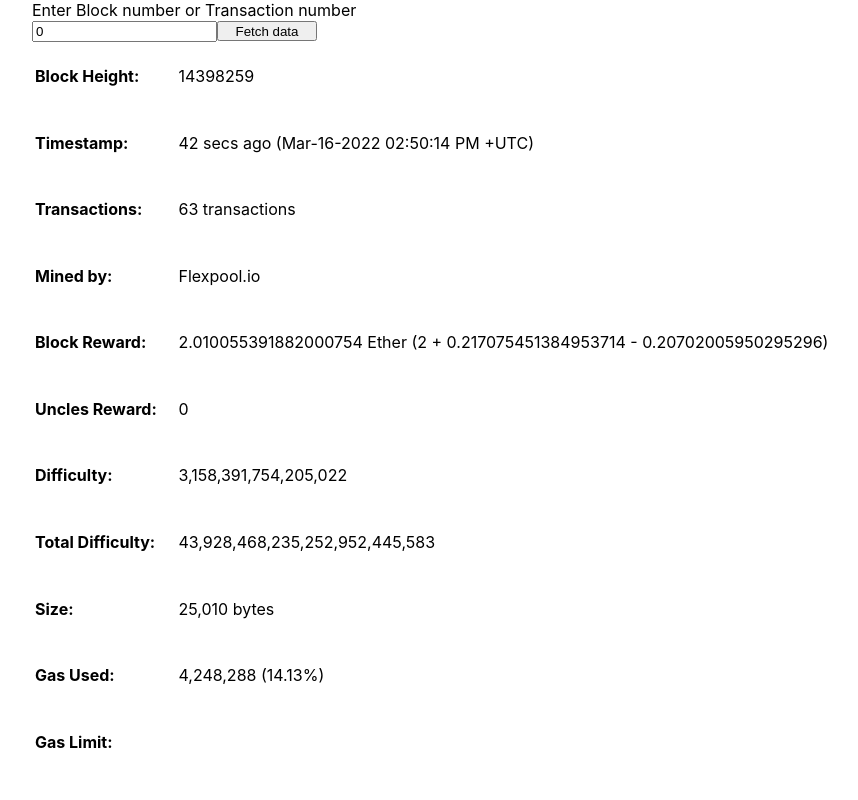
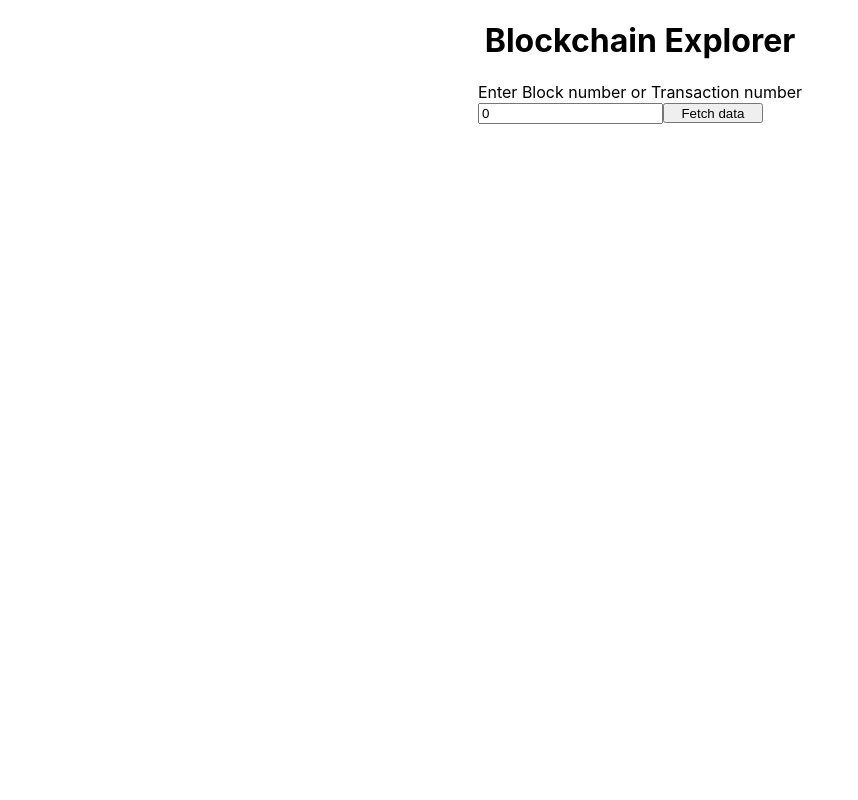
Before and after one commit to boilerblockchain/Explorer, a Next.js app: page / in a window 1280 px wide. Shown: the top 800 px of the page, without its empty margins (0-858 px from the left). Built offline with nearby package versions, Linux system fonts and the light colour scheme.

Commit message:
first style change- main page

```diff
--- a/pages/api/blockInfo.js
+++ b/pages/api/blockInfo.js
@@ -1,24 +1,31 @@
 import { ethers } from "ethers";
+import Table from "../../components/common/table";
 
 var provider = ethers.providers.getDefaultProvider();
 
-export default function handler(req, res) {
-  if (req.method === "GET") {
-    provider.getBlock().then((block) => {
-      res.status(200).json(block);
-    });
-  }
+// export default function handler(req, res) {
+//   if (req.method === "GET") {
+//     provider.getBlock().then((block) => {
+//       res.status(200).json(block);
+//     });
+//   }
 
   //   if (req.method === "POST") {
   //     const blockNo = req.body.blockNo;
   //     res.status(201).json(blockNo);
   //   }
+// }
+
+// function isBlock() {
+//   if (provider.getBlock == null) {
+//     return false;
+//   } else {
+//     return true;
+//   }
+// }
+
+export default function blockInfo() {
+  return (
+    <Table />
+  )
 }
-
-function isBlock() {
-  if (provider.getBlock == null) {
-    return false;
-  } else {
-    return true;
-  }
-}
--- a/pages/index.js
+++ b/pages/index.js
@@ -2,6 +2,7 @@ import { useState } from "react";
 import styles from "../styles/Home.module.css";
 import isBlock from "./api/blockInfo";
 import Table from "../components/common/Table";
+import Grid from '@mui/material/Grid';
 
 export default function Home() {
   if (isBlock) {
@@ -28,6 +29,11 @@ export default function Home() {
 
     return (
       <div className={styles.container}>
+        <Grid container direction="column" justifyContent="center" alignItems="center">
+          <Grid item>
+            <h1>Blockchain Explorer</h1>
+          </Grid>
+          <Grid item>
             <div>Enter Block number or Transaction number</div>
             <input value={blockNo} onChange={(e) => setBlockNo(e.target.value)} />
             <button
@@ -37,7 +43,11 @@ export default function Home() {
               Fetch data
             </button>
             <div>{blockInfo != null ? blockInfo.block : <></>}</div>
-        <Table />
+          </Grid>
+
+        </Grid>
+
+        {/* <Table />  */}
       </div>
     );
   }
--- a/styles/Home.module.css
+++ b/styles/Home.module.css
@@ -1,5 +1,6 @@
 .container {
   padding: 0 2rem;
+
 }
 
 .main {
```
Lines whose indentation alone changed are shown as unchanged.
